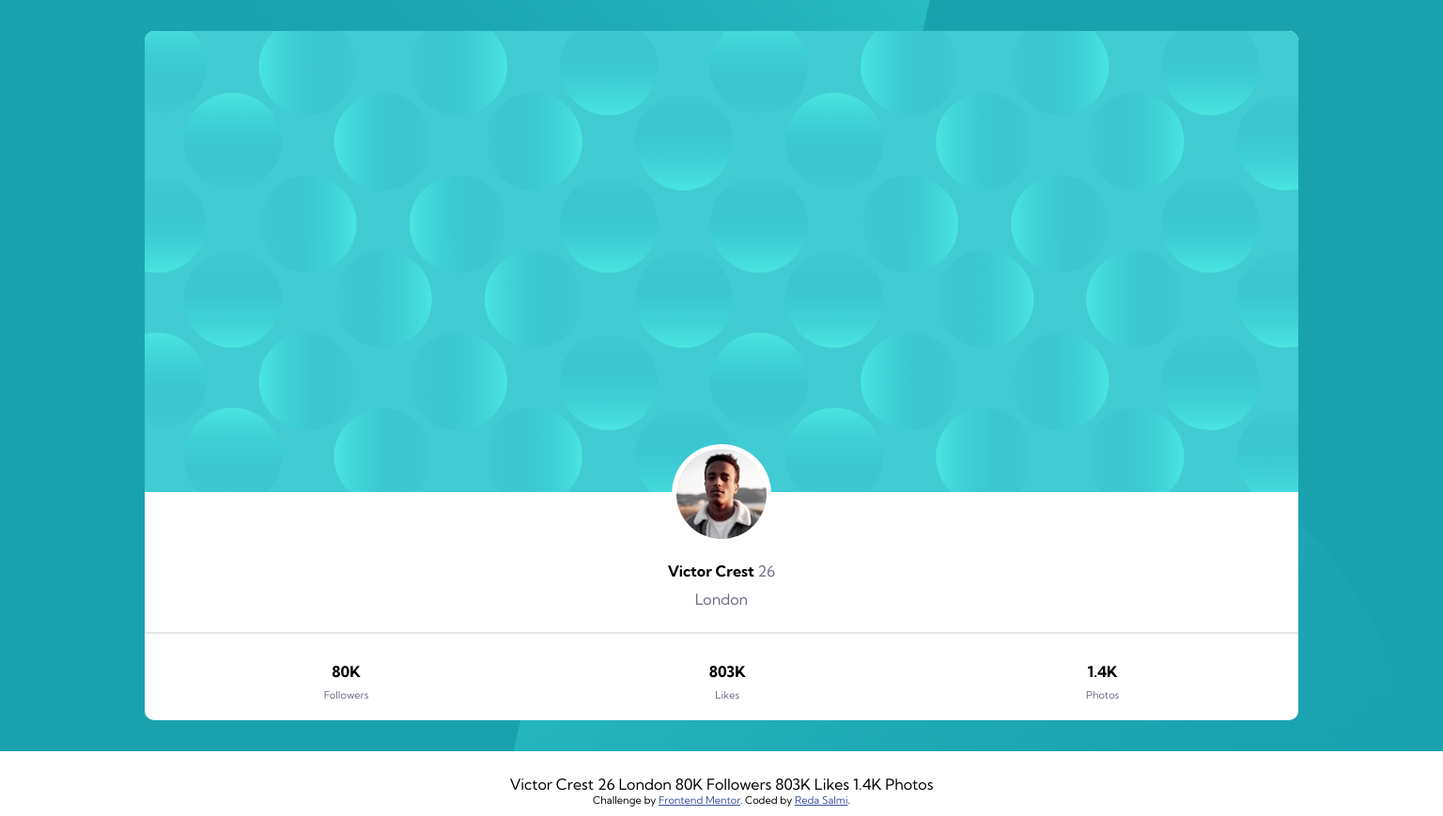
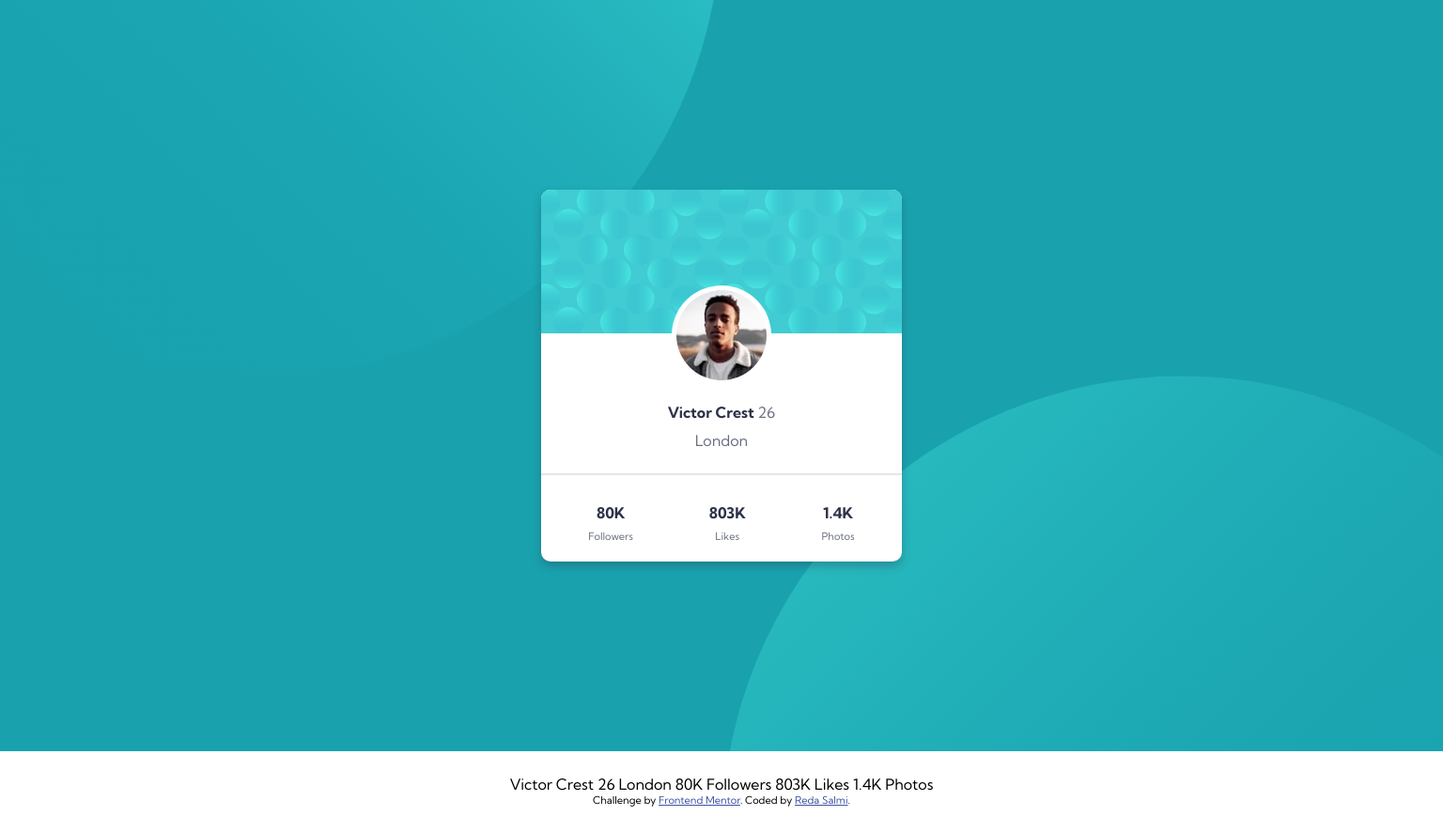
Before and after one commit to redasalmi/frontend-profile-card, a website: page index.html in a window 1536 px wide. Shown: the whole page at 94% size. Drawn offline with Linux system fonts and the light colour scheme.

Commit message:
completed desktop version

```diff
--- a/style.scss
+++ b/style.scss
@@ -3,10 +3,8 @@
 $dark-cyan: hsl(185, 75%, 39%);
 $dark-blue: hsl(229, 23%, 23%);
 $gray-blue: hsl(227, 10%, 46%);
-$dark-gray: hsl(0, 0%, 59%);
 $light-gray: hsl(0, 0%, 90%);
 $violet: hsl(228, 45%, 44%);
-$black: hsl(0, 0%, 0%);
 $white: hsl(255, 100%, 100%);
 
 html {
@@ -35,6 +33,7 @@ main {
       width: 80%;
       background-color: $white;
       border-radius: 10px;
+      box-shadow: 0 5px 10px rgba($color: $dark-blue, $alpha: 0.3);
       z-index: 10;
 
       .info {
@@ -65,7 +64,7 @@ main {
 
           .username {
             font-weight: bold;
-            color: $black;
+            color: $dark-blue;
           }
         }
       }
@@ -85,6 +84,7 @@ main {
 
           p {
             &:first-child {
+              color: $dark-blue;
               font-weight: bold;
               margin-bottom: 8px;
             }
@@ -116,11 +116,24 @@ main {
       right: 0;
       background: url('./images/bg-pattern-bottom.svg') no-repeat top left;
     }
+
+    @media (min-width: 1440px) {
+      .content {
+        width: 25%;
+      }
+
+      .top-bg,
+      .bottom-bg {
+        width: 50vw;
+        height: 50vh;
+      }
+    }
   }
 }
 
 footer {
   margin-top: 25px;
+  margin-bottom: 10px;
   text-align: center;
 
   .attribution {
```
Also changed, not shown: style.css, 1 other file.
